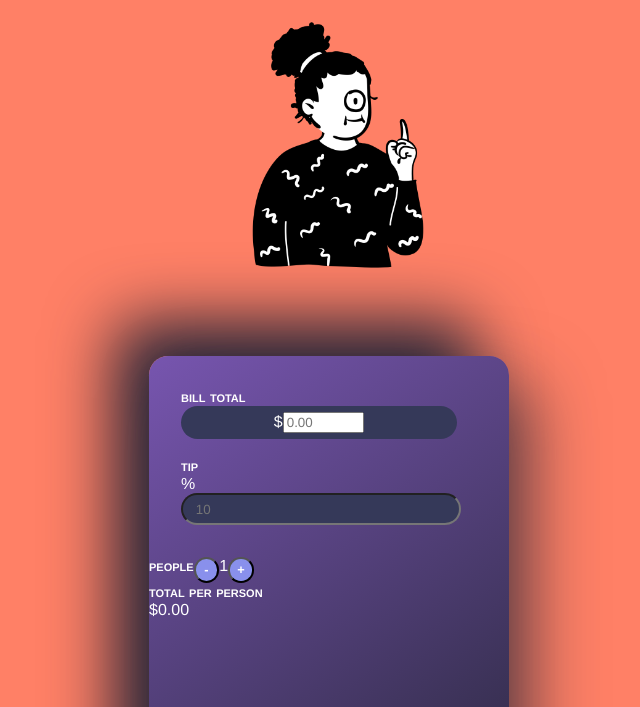
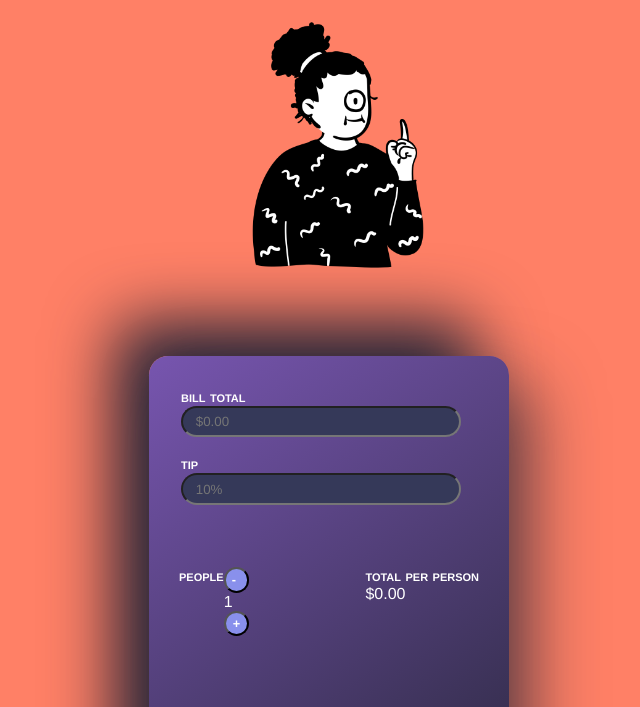
Before and after one commit to 1Dedios/Tip-Calculator, a plain HTML site: page index.html in a window 1280 px wide. Shown: the part 93-800 px from the top of the page, without its empty margins (311-951 px from the left). Drawn offline with Linux system fonts and the light colour scheme.

Commit message:
styling edits

```diff
--- a/index.html
+++ b/index.html
@@ -24,10 +24,9 @@
         <div id="topcontainer">
             <!--bill total container-->
             <span class="title">bill total</span>
-            <div class="input-container">
+            <div>
                 <!--added the min and max properties b/c of error with call stack-->
-                <span class="sign">$</span>
-                <input type="number" placeholder="0.00" id="billTotalInput" min="1" max="1000000"
+                <input class="input-container" type="number" id="tipInput" placeholder="$0.00"
                     onkeyup="calculateBill()" />
             </div>
 
@@ -36,34 +35,42 @@
             <div id="tipcontainer">
                 <div class="title">tip</div>
                 <div>
-                    <span>%</span>
-                    <input class="input-container" type="number" id="tipInput" placeholder="10"
+                    <input class="input-container" type="number" id="tipInput" placeholder="10%"
                         onkeyup="calculateBill()" />
                 </div>
             </div>
         </div>
 
         <div id="bottomcontainer">
-            <div class="title">people</div>
-            <div>
+            <div class="people-container">
+                <div class="title people-title">people</div>
+
+                <div class="controls">
                     <button onclick="decrementPeople()">
-                    <span> - </span>
+                        <span class="sign"> - </span>
                     </button>
 
-            </div>
-
-            <div id="numberOfPeople"> 1 </div>
+                    <div id="numberOfPeople" class="ouput"> 1 </div>
 
                     <button onclick="incrementPeople()">
                         <span> + </span>
                     </button>
 
                 </div>
+            </div>
 
+            <div class="total-container">
                 <div>
                     <div class="title">total per person</div>
-            <div id="perPersonTotal">$0.00</div>
+                    <div id="perPersonTotal" class="output">$0.00</div>
                 </div>
+
+
+
+
+            </div>
+        </div>
+
     </div>
 
     </div>
--- a/style.css
+++ b/style.css
@@ -72,15 +72,27 @@ input[type=number]::-webkit-outer-spin-button {
 
 
 #bottomcontainer {
+    padding: 30px;
     display: flex;
+    justify-content: space-between;
+}
 
-    align-content: center;
-
+.people-title,
+.controls {
+    display: inline-block;
+    /* flex-direction: column; */
 
 }
 
+.output {
+    font-weight: lighter;
+}
 
-
+.people-container,
+.total-container {
+    display: flex;
+    justify-content: space-around;
+}
 
 .input-container {
     background: #353959;
```
Lines whose indentation alone changed are shown as unchanged.
